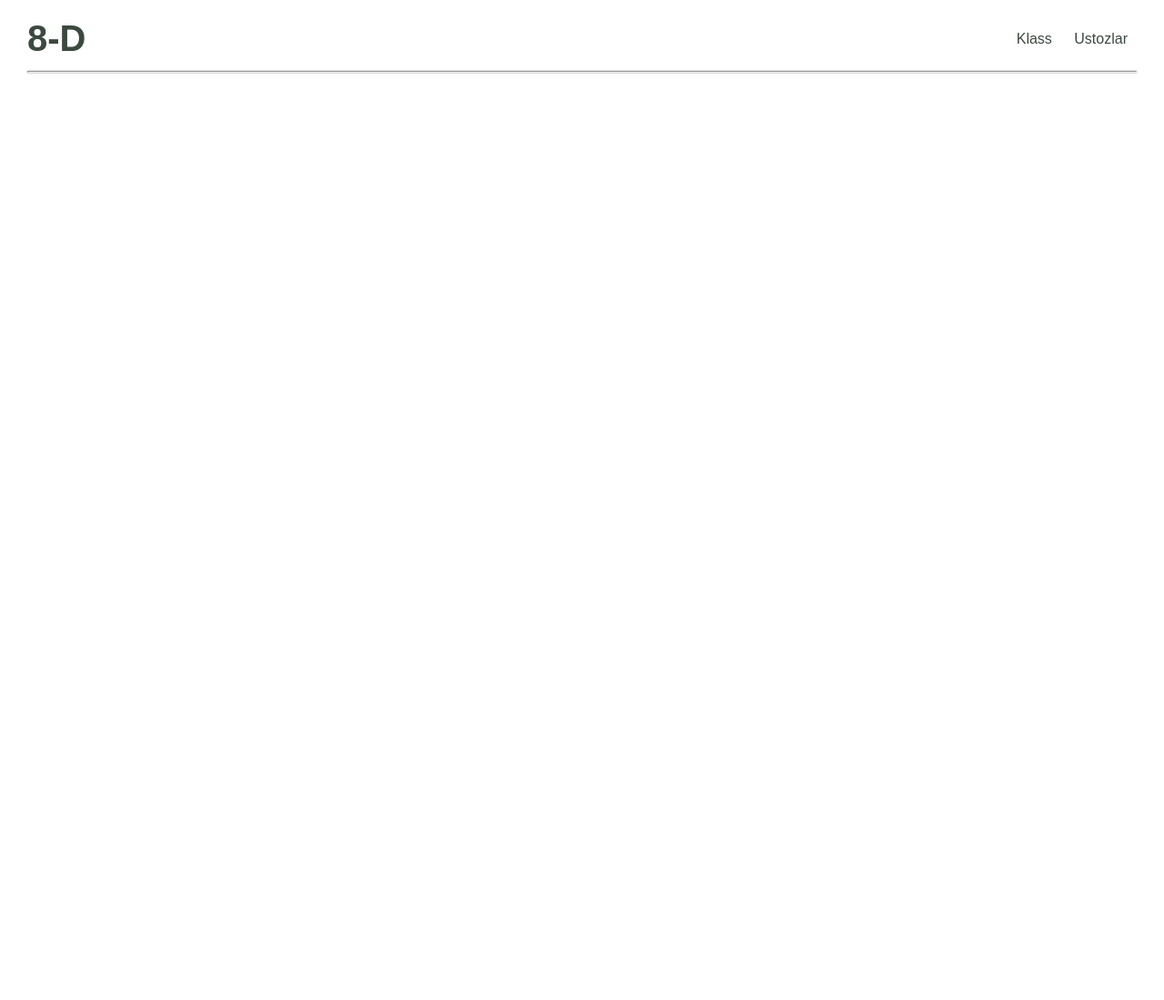
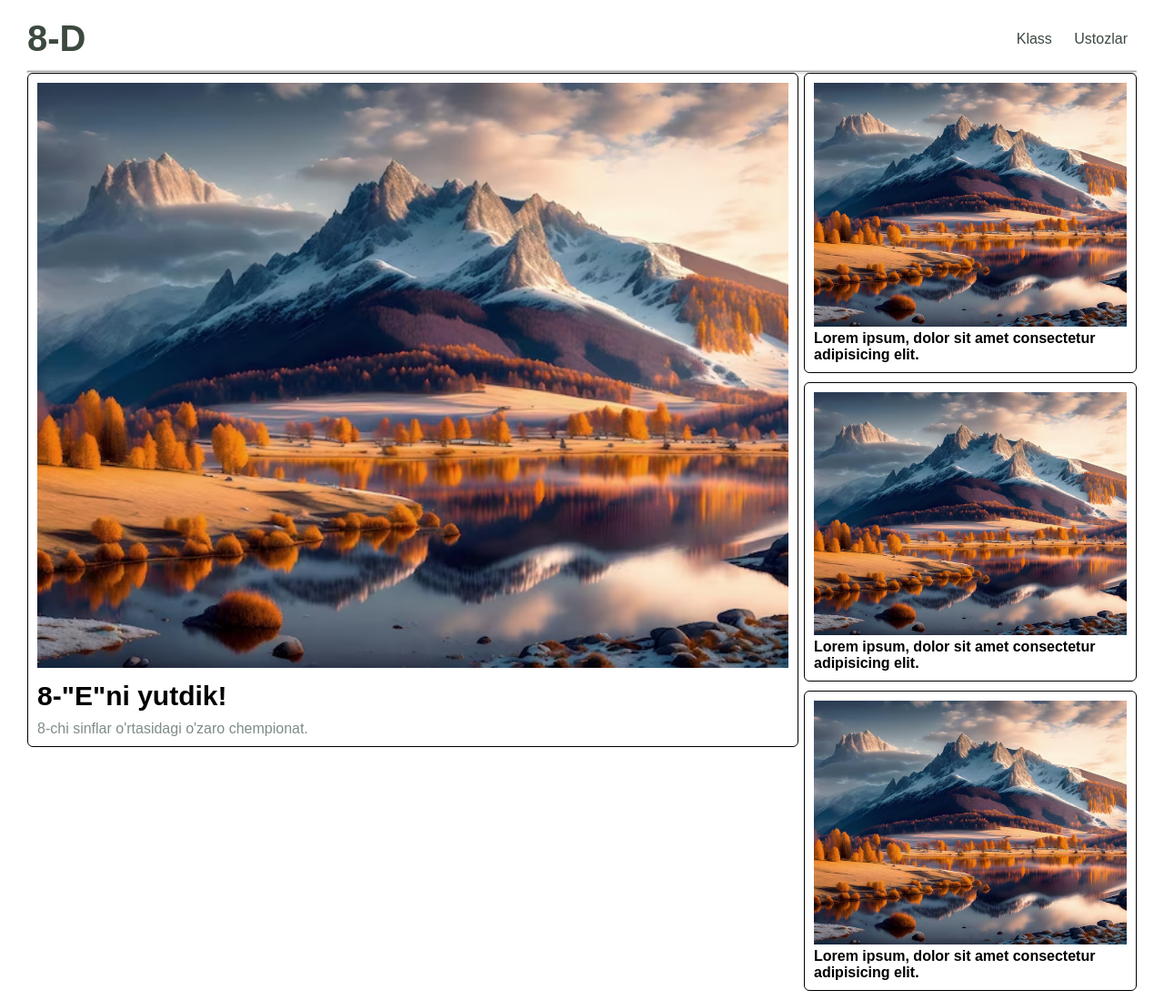
Before and after one commit to Muhammadislom14/our-class-main, a plain HTML site: page front-end__template/index.html in a window 1280 px wide. Shown: the whole page at 91% size. Before the commit the page ends 800 px from the top, so only its background shows below. Drawn offline with Linux system fonts and the light colour scheme.

Commit message:
Add a main section to index.

```diff
--- a/front-end__template/css/style.css
+++ b/front-end__template/css/style.css
@@ -82,3 +82,59 @@ body {
     text-decoration: none;
     transition: 0.3s;
 }
+
+/* MAIN-SECTION */
+.latest-new-link {
+    text-decoration: none;
+}
+.latest-new {
+    border: 1px solid var(--black);
+    border-radius: 6px;
+    display: inline-block;
+    float: left;
+    padding: 10px;
+    transition: 0.3s;
+    width: 69.5%;
+}
+.latest-new:hover {
+    box-shadow: 0 0 15px var(--black);
+    transition: 0.3s;
+}
+
+.latest-new__img {
+    width: 100%;
+}
+.latest-new__title {
+    color: var(--black);
+    font-size: 30px;
+    margin: 10px 0;
+}
+.latest-new__text {
+    color: var(--battle-ship);
+}
+
+.other-new {
+    display: inline-block;
+    float: right;
+    width: 30%;
+    border: 1px solid var(--black);
+    border-radius: 6px;
+    margin-bottom: 10px;
+    padding: 10px;
+    transition: 0.3s;
+}
+.other-news-link {
+    text-decoration: none;
+}
+.other-new__img {
+    width: 100%;
+}
+.other-new__title {
+    color: var(--black);
+    float: right;
+    width: 100%;
+}
+.other-new:hover {
+    box-shadow: 0 0 15px var(--black);
+    transition: 0.3s;
+}
--- a/front-end__template/index.html
+++ b/front-end__template/index.html
@@ -30,5 +30,43 @@
             </div>
         </nav>
     </header>
+
+    <!-- MAIN -->
+
+    <main class="main">
+        <div class="container">
+            <a class="latest-new-link" href="#">
+                <div class="latest-new">
+                    <img class="latest-new__img" src="img/beach.jfif" alt="">
+                    <h3 class="latest-new__title">
+                        8-"E"ni yutdik!
+                    </h3>
+                    <p class="latest-new__text">
+                        8-chi sinflar o'rtasidagi o'zaro chempionat.
+                    </p>
+                </div>
+            </a>
+            <div class="other-news">
+                <a class="other-news-link" href="#">
+                    <div class="other-new">
+                        <img class="other-new__img" src="img/beach.jfif" alt="">
+                        <h4 class="other-new__title">Lorem ipsum, dolor sit amet consectetur adipisicing elit.</h4>
+                    </div>
+                </a>
+                <a class="other-news-link" href="#">
+                    <div class="other-new">
+                        <img class="other-new__img" src="img/beach.jfif" alt="">
+                        <h4 class="other-new__title">Lorem ipsum, dolor sit amet consectetur adipisicing elit.</h4>
+                    </div>
+                </a>
+                <a class="other-news-link" href="#">
+                    <div class="other-new">
+                        <img class="other-new__img" src="img/beach.jfif" alt="">
+                        <h4 class="other-new__title">Lorem ipsum, dolor sit amet consectetur adipisicing elit.</h4>
+                    </div>
+                </a>
+            </div>
+        </div>
+    </main>
 </body>
 </html>
```
Also changed, not shown: front-end__template/img/beach.jfif (added).
